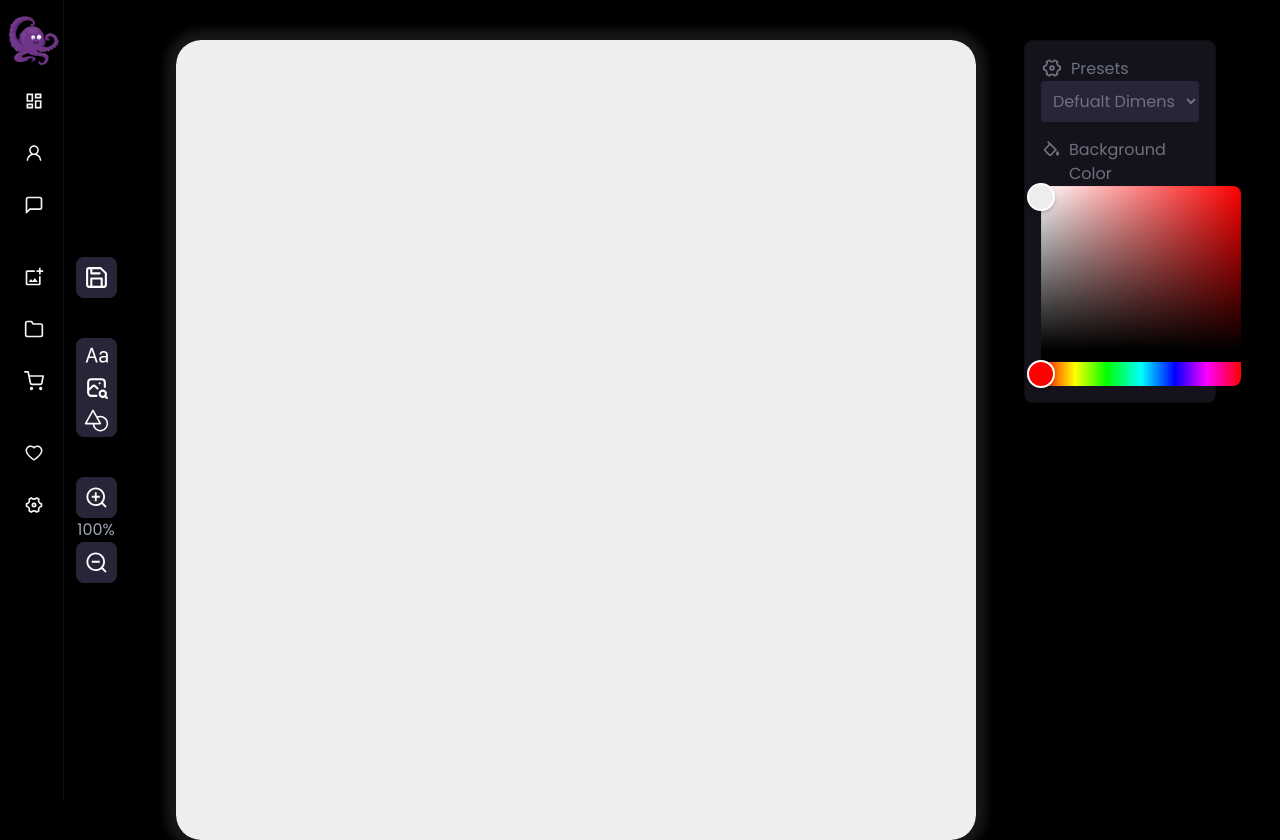
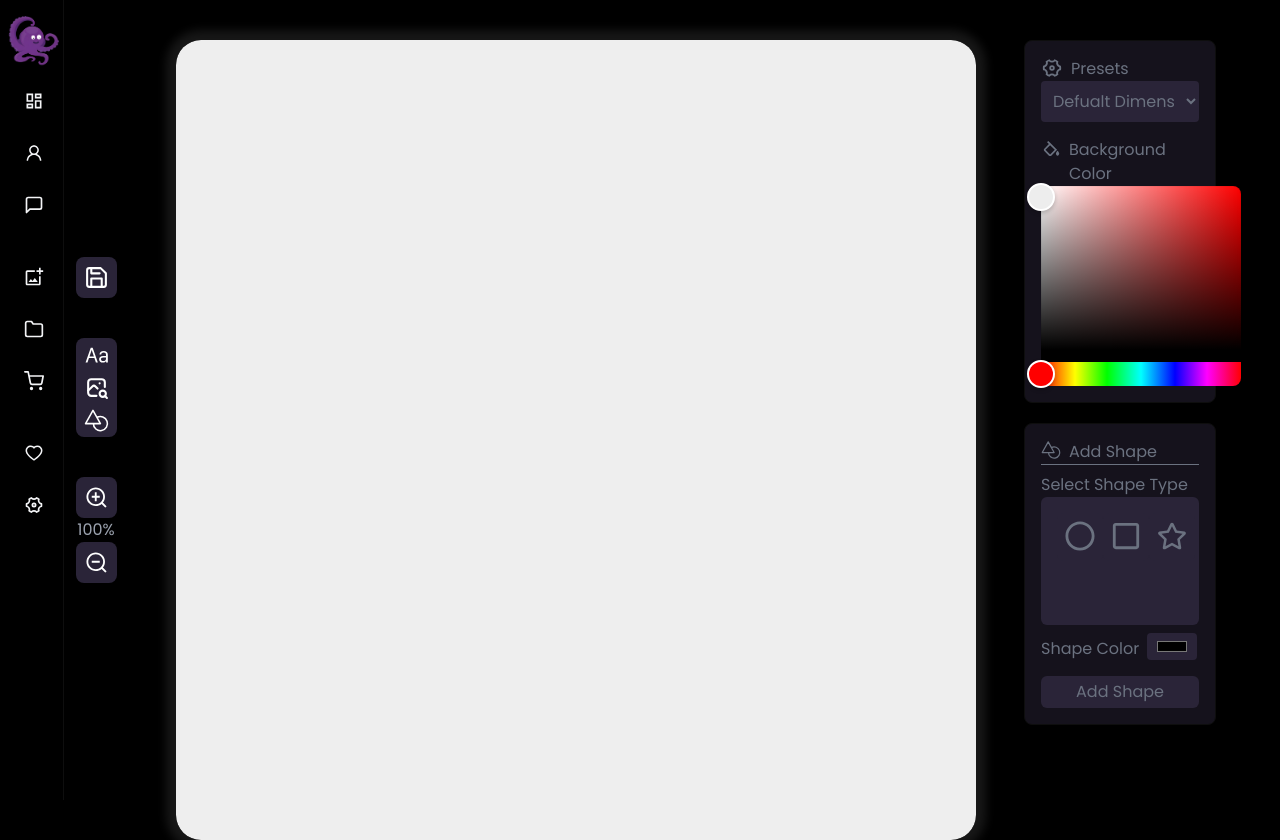
Before and after one commit to jadhamwi31/cc_productivity_and_marketing_kit, a React (Vite) app in the folder client/: page /dashboard/graphic in a window 1280 px wide. Built offline with nearby package versions, Linux system fonts and the light colour scheme.

Commit message:
Adding Shape Form

```diff
--- a/client/src/pages/Dashboard/GraphicEditor.tsx
+++ b/client/src/pages/Dashboard/GraphicEditor.tsx
@@ -8,6 +8,7 @@ import { IoShapesOutline } from 'react-icons/io5';
 import { BiColorFill } from 'react-icons/bi';
 import { RiSettings4Line, RiDeleteBin6Line } from 'react-icons/ri';
 import { AiOutlineZoomIn, AiOutlineZoomOut, AiOutlinePlus } from 'react-icons/ai';
+import { FaRegCircle, FaRegSquare, FaRegStar } from 'react-icons/fa';
 import { FiSave } from 'react-icons/fi';
 import CustomImage from '../../components/Dashboard/GraphicEditor/CustomImage';
 import { toast } from 'react-toastify';
@@ -190,6 +191,14 @@ export default function GraphicEditor() {
       setUpateTextForm(false);
     }
   };
+  //Shapes
+  const [shapeType, setShapeType] = useState('');
+  const [newShapeForm, setNewShapeForm] = useState(true);
+  const [newCircle, setNewCircle] = useState(false);
+  const [newStar, setNewStar] = useState(false);
+  const [newRectangle, setNewRectangle] = useState(false);
+  const [shapeColor, setShapeColor] = useState('');
+
   //Deselcet Funtion
   const checkDeselect = (e: any) => {
     const clickedOnEmpty = e.target === e.target.getStage();
@@ -566,6 +575,78 @@ export default function GraphicEditor() {
         ) : (
           <div className='w-[15vw] bg-red-200'></div>
         )}
+        {newShapeForm ? (
+          <div className='rounded-lg bg-[#15121c] border-[1px] border-New_Gray p-4 text-black w-[15vw] mt-5'>
+            <div className='flex flex-col justify-center text-gray-500'>
+              <span className=' flex '>
+                <IoShapesOutline size={20} className='mr-2' /> Add Shape
+              </span>
+              <hr className='h-px mb-2 bg-gray-500 border-0 ' />
+              <label htmlFor='' className='flex'>
+                Select Shape Type
+              </label>
+              <div className='bg-[#2a2438] h-32  rounded-md mb-2 p-4  flex'>
+                <div
+                  className={`${
+                    newCircle ? 'bg-[#15121C]' : 'bg-[#2a2438]'
+                  } rounded-md p-2 w-12 cursor-pointer h-12 `}
+                  onClick={() => {
+                    setNewCircle(true);
+                    setNewRectangle(false);
+                    setNewStar(false);
+                  }}
+                >
+                  <FaRegCircle size='30' />
+                </div>
+                <div
+                  className={`${
+                    newRectangle ? 'bg-[#15121C]' : 'bg-[#2a2438]'
+                  } rounded-md p-2 w-12 cursor-pointer h-12 `}
+                  onClick={() => {
+                    setNewCircle(false);
+                    setNewStar(false);
+                    setNewRectangle(true);
+                  }}
+                >
+                  <FaRegSquare size='30' />
+                </div>
+                <div
+                  className={`${
+                    newStar ? 'bg-[#15121C]' : 'bg-[#2a2438]'
+                  } rounded-md p-2 w-12 cursor-pointer  h-12`}
+                  onClick={() => {
+                    setNewCircle(false);
+                    setNewStar(true);
+                    setNewRectangle(false);
+                  }}
+                >
+                  <FaRegStar size='30' />
+                </div>
+              </div>
+              <label htmlFor='' className='flex'>
+                <span className='pt-1'>Shape Color</span>
+                <input
+                  className='rounded px-2 py-1 bg-[#2a2438]  mb-4 ml-2'
+                  type='color'
+                  value={shapeColor}
+                  onChange={(e) => {
+                    setShapeColor(e.target.value);
+                  }}
+                />
+              </label>
+              <button
+                onClick={() => {
+                  addText();
+                }}
+                className=' bg-[#2A2438] px-2 py-1 w-full rounded-md hover:bg-[#191521]'
+              >
+                Add Shape
+              </button>
+            </div>
+          </div>
+        ) : (
+          <div className='w-[15vw] bg-red-200'></div>
+        )}
       </div>
     </div>
   );
```
Also changed, not shown: client/src/components/Dashboard/GraphicEditor/CustomRectangle.tsx (added).
